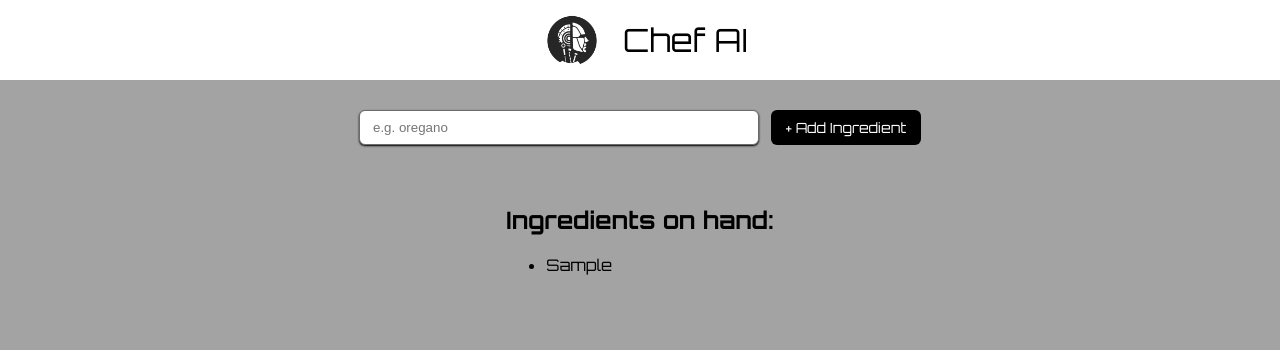
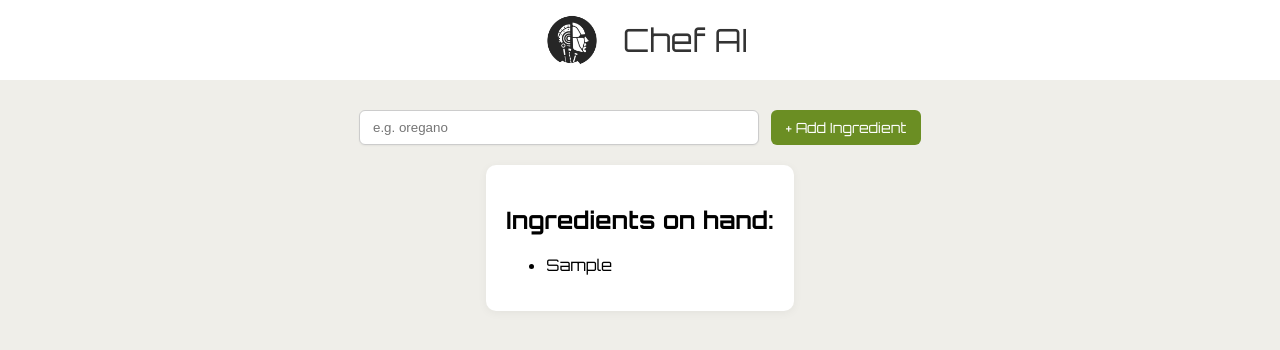
Before and after one commit to HaroldSaenz87/Chef-Skynet, a React (Vite) app in the folder SkynetChef/: page / in a window 1280 px wide. Both pictures are taken after typing "Sample" into the empty fields and a click on the button "+ Add Ingredient". Shown: the top 350 px of the page. Built offline with nearby package versions, Linux system fonts and the light colour scheme.

Commit message:
style change

```diff
--- a/SkynetChef/src/index.css
+++ b/SkynetChef/src/index.css
@@ -1,10 +1,9 @@
-:root{
-
-  --accent: #D17557;
-  --accent-hover: #e8997f;
-  --accent2: #F0EFEB;
+:root {
+  /* Updated to a fresh, modern culinary palette */
+  --accent: #6b8e23;       /* Olive green for primary actions */
+  --accent-hover: #80a040; /* Lighter olive for hover */
+  --accent2: #f4f7ed;      /* Very light sage for the recipe container */
   --fontFam: Orbitron;
-
 }
 
 *{
@@ -22,9 +21,8 @@ header{
   align-items: center;
   gap: 11px;
   background-color: white;
-  box-shadow: 0px 1px 5px 0px;
+  box-shadow: 0px 1px 5px rgba(0,0,0,0.1); /* Softened shadow */
   height: 80px;
-
 }
 
 /* shrink the image down */
@@ -35,12 +33,13 @@ header > img {
 /* set the font weight of header titles to normal */
 header > h1 {
   font-weight: 400;
+  color: #333; /* Darker text for better contrast */
 }
 
 main{
   padding: 30px 80px 10px;
-  background-color: #a3a3a3;
-
+  /* Changed from #a3a3a3 to a clean, light stone gray */
+  background-color: #efeee9;
 
   min-height: calc(100vh - 80px);
 
@@ -52,7 +51,6 @@ main{
   display: flex;
   justify-content: center;
   gap: 12px;
-
 }
 
 section
@@ -61,37 +59,37 @@ section
   margin: 20px auto;
   padding: 20px;
   border-radius: 10px;
-
-
-
+  background-color: white; /* Added white background to the ingredients list card */
+  box-shadow: 0px 2px 10px rgba(0,0,0,0.05);
 }
 
 .ingred-form > input{
   border-radius: 6px;
-  border: 1px, solid rgb(107, 107, 107);
+  border: 1px solid #ccc; /* Cleaned up border syntax */
   padding: 9px 13px;
-  box-shadow: 0px 1px 2px 0px;
+  box-shadow: 0px 1px 2px rgba(0,0,0,0.05);
   flex-grow: 1;
   min-width: 150px;
   max-width: 400px;
-
 }
-
 
 .ingred-form > button{
   font-family: var(--fontFam), sans-serif;
   border-radius: 6px;
   border: none;
-  background: black;
+  /* Changed from black to your new accent green */
+  background: var(--accent);
   color: white;
   width: 150px;
   font-size: 0.875rem;
   cursor: pointer;
+  transition: background 0.2s ease;
 }
 
 .ingred-form > button:hover
 {
-  background: rgb(66, 66, 66);
+  /* Changed from rgb(66, 66, 66) to the accent hover */
+  background: var(--accent-hover);
 }
 
 .btn
@@ -103,6 +101,8 @@ section
   cursor: pointer;
   border-radius: 6px;
   color: #FAFAF8;
+  border: none; /* Ensure no default border */
+  transition: background 0.2s ease;
 }
 
 .btn:hover
@@ -115,4 +115,5 @@ section
   background: var(--accent2);
   padding: 10px 28px;
   border-radius: 8px;
+  border: 1px solid #e0e7d5; /* Light border to define the box */
 }
```
